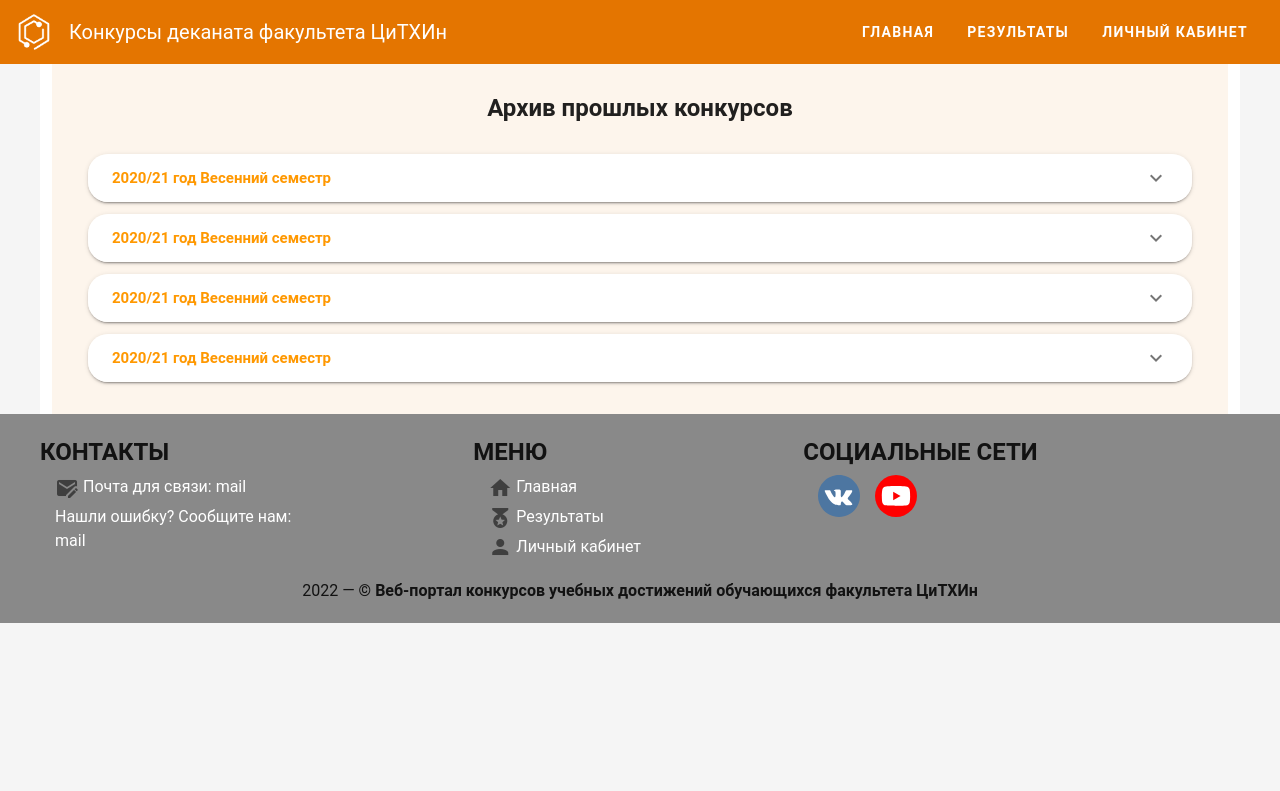
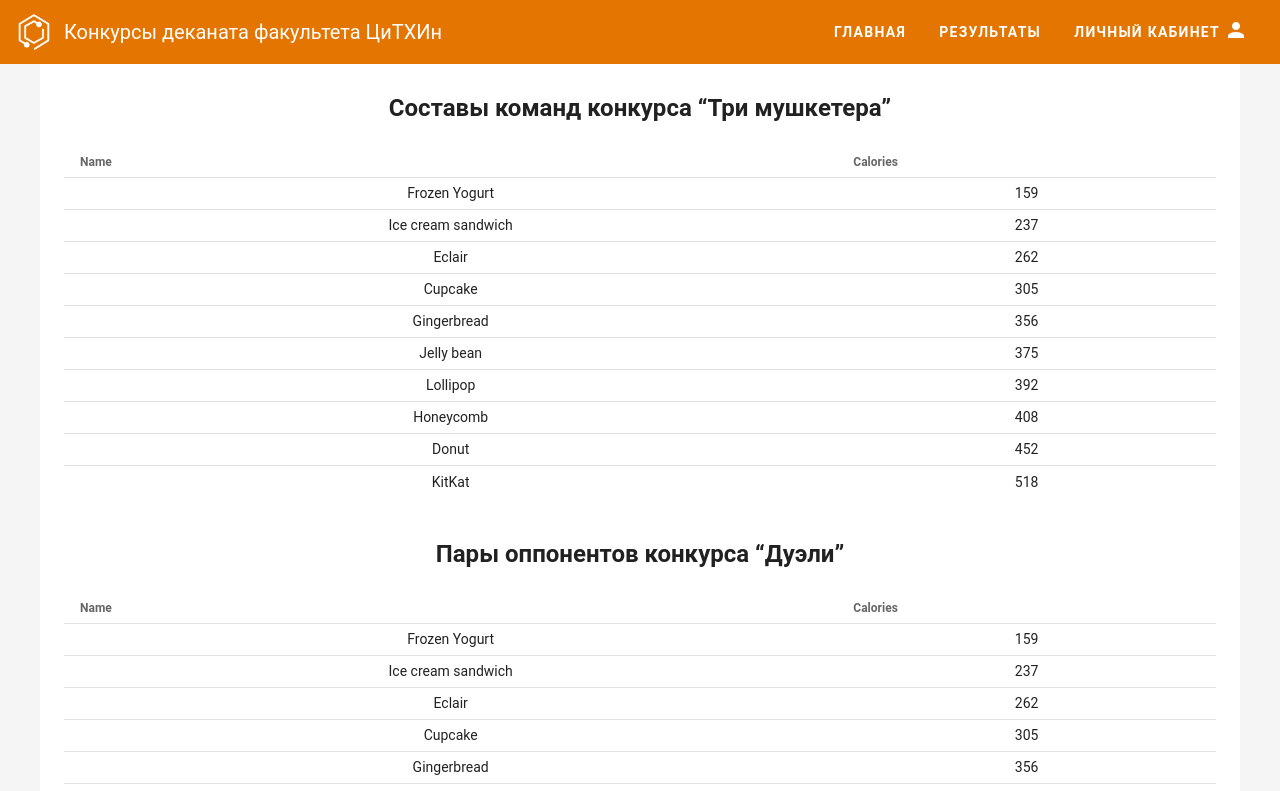
Before and after one commit to Shosetsu01/frontend-vue-diplom, a Vue app: page /results in a window 1280 px wide. Shown: the top 791 px of the page. Built offline with nearby package versions, Linux system fonts and the light colour scheme; a small style sheet from the web is missing.

Commit message:
Изменены кнопки навигации в header, сделана прокрутка по кнопке из интро

```diff
--- a/public/index.html
+++ b/public/index.html
@@ -4,7 +4,7 @@
     <meta charset="utf-8">
     <meta http-equiv="X-UA-Compatible" content="IE=edge">
     <meta name="viewport" content="width=device-width,initial-scale=1.0">
-    <link rel="icon" href="../public/favicon.ico">
+    <link rel="icon" href="<%= BASE_URL %>favicon.ico">
     <title>Конкурсы факультета ЦиТХИн</title>
   </head>
   <body>
--- a/src/components/Contests.vue
+++ b/src/components/Contests.vue
@@ -83,7 +83,6 @@ export default {
   name: "Contests",
   computed: {
     isMobile() {
-      console.log(this.$vuetify.breakpoint)
       if (this.$vuetify.breakpoint.xsOnly) {
         return "210px"
       }
--- a/src/components/Header.vue
+++ b/src/components/Header.vue
@@ -6,53 +6,57 @@
         elevation="5"
         elevate-on-scroll
     >
+      <router-link to="/">
       <v-toolbar-title>
-        <v-avatar class=""  size="36">
+        <v-avatar size="36">
           <img src="../assets/img/cithin_logo_white.png" alt="logo"/>
         </v-avatar>
-        <router-link to="/" class="header__title" v-show="$vuetify.breakpoint.smAndUp">
-          Конкурсы деканата факультета ЦиТХИн
-        </router-link>
-        <router-link to="/" class="header__title" v-show="$vuetify.breakpoint.xsOnly">
-          Конкурсы ЦиТХИн
-        </router-link>
+        <span class="header__title">Конкурсы деканата <span v-show="$vuetify.breakpoint.smAndUp">факультета ЦиТХИн</span></span>
       </v-toolbar-title>
+      </router-link>
 
       <v-spacer></v-spacer>
 
       <v-toolbar-items>
+        <router-link to="/">
         <v-toolbar-items v-show="$vuetify.breakpoint.mdAndUp">
           <v-btn
               color=#E47500
               depressed
+              class="white--text font-weight-bold"
+              min-height="64px"
           >
-            <router-link to="/" class="nav__item">
               Главная
-            </router-link>
           </v-btn>
         </v-toolbar-items>
+        </router-link>
 
+        <router-link to="/results">
         <v-toolbar-items v-show="$vuetify.breakpoint.mdAndUp">
           <v-btn
               color=#E47500
               depressed
+              class="white--text font-weight-bold"
+              min-height="64px"
           >
-            <router-link to="/results" class="nav__item">
               Результаты
-            </router-link>
           </v-btn>
         </v-toolbar-items>
+        </router-link>
 
-        <v-toolbar-items v-show="$vuetify.breakpoint.mdAndUp">
+        <router-link to="/user" >
+        <v-toolbar-items v-show="$vuetify.breakpoint.mdAndUp" >
           <v-btn
               color=#E47500
               depressed
+              class="white--text font-weight-bold"
+              min-height="64px"
           >
-            <router-link to="/user" class="nav__item">
               Личный кабинет
-            </router-link>
+              <v-icon class="ml-1 pb-1">mdi-account</v-icon>
           </v-btn>
         </v-toolbar-items>
+        </router-link>
       </v-toolbar-items>
 
       <v-app-bar-nav-icon
@@ -61,6 +65,7 @@
           v-show="$vuetify.breakpoint.smAndDown"
       ></v-app-bar-nav-icon>
     </v-app-bar>
+
     <v-navigation-drawer
         v-model="drawer"
         right
@@ -73,38 +78,38 @@
             v-model="group"
             active-class="deep-orange--text text--accent-4"
         >
+          <router-link to="/" >
           <v-list-item>
             <v-list-item-icon>
               <v-icon>mdi-home</v-icon>
             </v-list-item-icon>
-            <v-list-item-title>
-              <router-link to="/" class="nav__item-burger">
+            <v-list-item-title class="black--text text-left">
                 Главная
-              </router-link>
             </v-list-item-title>
           </v-list-item>
+          </router-link>
 
+          <router-link to="/results" >
           <v-list-item>
             <v-list-item-icon>
               <v-icon>mdi-medal</v-icon>
             </v-list-item-icon>
-            <v-list-item-title>
-              <router-link to="/results" class="nav__item-burger">
+            <v-list-item-title class="black--text text-left">
                 Результаты
-              </router-link>
             </v-list-item-title>
           </v-list-item>
+          </router-link>
 
+          <router-link to="/user" >
           <v-list-item>
             <v-list-item-icon>
               <v-icon>mdi-account</v-icon>
             </v-list-item-icon>
-            <v-list-item-title>
-              <router-link to="/user" class="nav__item-burger">
+            <v-list-item-title class="black--text text-left">
                 Личный кабинет
-              </router-link>
             </v-list-item-title>
           </v-list-item>
+          </router-link>
         </v-list-item-group>
       </v-list>
     </v-navigation-drawer>
@@ -128,14 +133,4 @@ export default {
   vertical-align: middle;
 }
 
-.nav__item {
-  color: white;
-  font-weight: bold;
-}
-
-.nav__item-burger {
-  color: black !important;
-  float: left;
-}
-
 </style>
--- a/src/components/Intro.vue
+++ b/src/components/Intro.vue
@@ -1,6 +1,6 @@
 <template>
   <v-container>
-    <div class="intro_bg">
+    <div class="intro_bg" ref="intro">
       <div class="intro_bg__content">
         <p>Факультет ЦиТХИн</p>
         <h2 class="headings">Конкурсы декана</h2>
@@ -12,6 +12,7 @@
             color="#FA8305"
             dark
             class="more"
+            @click="matchHeight"
         >
           Узнать больше
         </v-btn>
@@ -22,7 +23,17 @@
 
 <script>
 export default {
-  name: "Intro"
+  name: "Intro",
+  methods: {
+    matchHeight () {
+      let height = this.$refs.intro.clientHeight;
+      window.scrollTo({
+        top: height+30,
+        behavior: 'smooth'
+      })
+
+    }
+  },
 }
 </script>
 
--- /dev/null
+++ b/src/components/ParticipatingNowCommand.vue
@@ -0,0 +1,85 @@
+<template>
+<v-container>
+  <h2 class="text-center mb-5">Составы команд конкурса “Три мушкетера”</h2>
+    <v-simple-table dense>
+      <template v-slot:default>
+        <thead>
+        <tr>
+          <th class="text-left">
+            Name
+          </th>
+          <th class="text-left">
+            Calories
+          </th>
+        </tr>
+        </thead>
+        <tbody>
+        <tr
+            v-for="item in desserts"
+            :key="item.name"
+        >
+          <td>{{ item.name }}</td>
+          <td>{{ item.calories }}</td>
+        </tr>
+        </tbody>
+      </template>
+    </v-simple-table>
+
+</v-container>
+</template>
+
+<script>
+export default {
+  name: "ParticipatingNowCommand",
+  data () {
+  return {
+    desserts: [
+      {
+        name: 'Frozen Yogurt',
+        calories: 159,
+      },
+      {
+        name: 'Ice cream sandwich',
+        calories: 237,
+      },
+      {
+        name: 'Eclair',
+        calories: 262,
+      },
+      {
+        name: 'Cupcake',
+        calories: 305,
+      },
+      {
+        name: 'Gingerbread',
+        calories: 356,
+      },
+      {
+        name: 'Jelly bean',
+        calories: 375,
+      },
+      {
+        name: 'Lollipop',
+        calories: 392,
+      },
+      {
+        name: 'Honeycomb',
+        calories: 408,
+      },
+      {
+        name: 'Donut',
+        calories: 452,
+      },
+      {
+        name: 'KitKat',
+        calories: 518,
+      },
+    ],
+  }
+  }
+}
+</script>
+
+<style scoped>
+
+</style>
--- /dev/null
+++ b/src/components/ParticipatingNowDuel.vue
@@ -0,0 +1,85 @@
+<template>
+  <v-container>
+    <h2 class="text-center mb-5">Пары оппонентов конкурса “Дуэли”</h2>
+    <v-simple-table dense>
+      <template v-slot:default>
+        <thead>
+        <tr>
+          <th class="text-left">
+            Name
+          </th>
+          <th class="text-left">
+            Calories
+          </th>
+        </tr>
+        </thead>
+        <tbody>
+        <tr
+            v-for="item in desserts"
+            :key="item.name"
+        >
+          <td>{{ item.name }}</td>
+          <td>{{ item.calories }}</td>
+        </tr>
+        </tbody>
+      </template>
+    </v-simple-table>
+
+  </v-container>
+</template>
+
+<script>
+export default {
+  name: "ParticipatingNowDuel",
+  data () {
+    return {
+      desserts: [
+        {
+          name: 'Frozen Yogurt',
+          calories: 159,
+        },
+        {
+          name: 'Ice cream sandwich',
+          calories: 237,
+        },
+        {
+          name: 'Eclair',
+          calories: 262,
+        },
+        {
+          name: 'Cupcake',
+          calories: 305,
+        },
+        {
+          name: 'Gingerbread',
+          calories: 356,
+        },
+        {
+          name: 'Jelly bean',
+          calories: 375,
+        },
+        {
+          name: 'Lollipop',
+          calories: 392,
+        },
+        {
+          name: 'Honeycomb',
+          calories: 408,
+        },
+        {
+          name: 'Donut',
+          calories: 452,
+        },
+        {
+          name: 'KitKat',
+          calories: 518,
+        },
+      ],
+    }
+  },
+}
+</script>
+
+<style scoped>
+
+</style>
--- a/src/views/Results.vue
+++ b/src/views/Results.vue
@@ -1,16 +1,22 @@
 <template>
   <v-container class="pb-0">
+    <ParticipatingNowCommand/>
+    <ParticipatingNowDuel/>
     <Archive/>
   </v-container>
 </template>
 
 <script>
 import Archive from "../components/Archive";
+import ParticipatingNowCommand from "../components/ParticipatingNowCommand";
+import ParticipatingNowDuel from "../components/ParticipatingNowDuel";
 
 export default {
   name: "Results",
   components: {
     Archive,
+    ParticipatingNowCommand,
+    ParticipatingNowDuel
   }
 
 }
```
